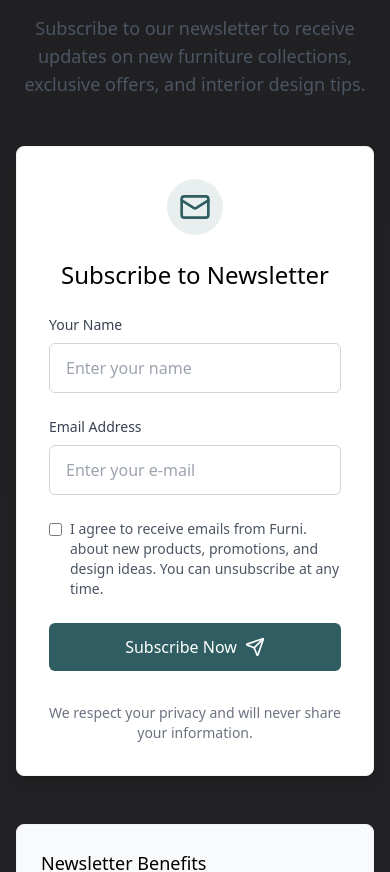
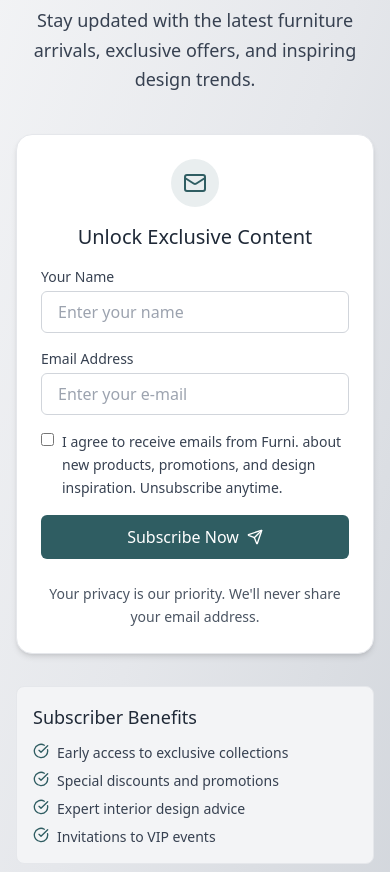
Before and after one commit to rachit069/furnitureEcommerce, a React (Create React App) app in the folder client/: page / in a window 390 px wide. Shown: the part 6720-7592 px from the top of the page. Built offline with nearby package versions, Linux system fonts and the light colour scheme.

Commit message:
NewsLetter page

```diff
--- a/client/src/components/Newsletter.jsx
+++ b/client/src/components/Newsletter.jsx
@@ -19,34 +19,34 @@ const Newsletter = () => {
 
     if (!name.trim()) {
       toast({
-        title: "Error",
-        description: "Please enter your name",
-        variant: "destructive"
+        title: 'Error',
+        description: 'Please enter your name',
+        variant: 'destructive',
       });
       return;
     }
 
     if (!email.trim()) {
       toast({
-        title: "Error",
-        description: "Please enter your email address",
-        variant: "destructive"
+        title: 'Error',
+        description: 'Please enter your email address',
+        variant: 'destructive',
       });
       return;
     }
 
     if (!isValidEmail(email)) {
       toast({
-        title: "Error",
-        description: "Please enter a valid email address",
-        variant: "destructive"
+        title: 'Error',
+        description: 'Please enter a valid email address',
+        variant: 'destructive',
       });
       return;
     }
 
     toast({
-      title: "Success!",
-      description: "Thank you for subscribing to our newsletter!",
+      title: 'Success!',
+      description: 'Thank you for subscribing to our newsletter!',
     });
 
     setSubscribed(true);
@@ -59,118 +59,117 @@ const Newsletter = () => {
   };
 
   return (
-    <div className="min-h-screen flex flex-col">
+    <div className="min-h-screen flex flex-col bg-gradient-to-br from-gray-100 via-gray-200 to-gray-300">
       <main className="flex-1">
         <div className="max-w-7xl mx-auto px-4 sm:px-6 lg:px-8 py-16">
           <div className="max-w-3xl mx-auto">
-            <div className="text-center mb-12">
-              <h1 className="text-4xl font-serif font-semibold text-gray-900 mb-4">
+            <div className="text-center mb-10 md:mb-12">
+              <h1 className="text-3xl md:text-4xl font-serif font-semibold text-gray-800 mb-3 md:mb-4">
                 Furni. Newsletter
               </h1>
-              <p className="text-lg text-gray-600">
-                Subscribe to our newsletter to receive updates on new furniture collections,
-                exclusive offers, and interior design tips.
+              <p className="text-lg text-gray-700 leading-relaxed">
+                Stay updated with the latest furniture arrivals, exclusive offers, and inspiring design trends.
               </p>
             </div>
 
-            <div className="bg-white shadow-lg rounded-lg p-8 border border-gray-100">
-              <div className="flex items-center justify-center mb-6">
+            <div className="bg-white shadow-md rounded-2xl p-6 md:p-8 border border-gray-200">
+              <div className="flex items-center justify-center mb-4 md:mb-6">
                 <div className="bg-[#2F5D62]/10 p-3 rounded-full">
-                  <Mail className="w-8 h-8 text-[#2F5D62]" />
+                  <Mail className="w-6 h-6 md:w-8 md:h-8 text-[#2F5D62]" />
                 </div>
               </div>
 
-              <h2 className="text-2xl font-medium text-center mb-6">
-                Subscribe to Newsletter
+              <h2 className="text-xl md:text-2xl font-medium text-center mb-4 md:mb-6 text-gray-800">
+                Unlock Exclusive Content
               </h2>
 
               {subscribed ? (
-                <div className="text-center py-8">
-                  <div className="flex justify-center mb-4">
-                    <CheckCircle className="w-16 h-16 text-green-500" />
+                <div className="text-center py-6 md:py-8">
+                  <div className="flex justify-center mb-3 md:mb-4">
+                    <CheckCircle className="w-12 h-12 md:w-16 md:h-16 text-green-500" />
                   </div>
-                  <h3 className="text-xl font-medium mb-2">Thank you for subscribing!</h3>
-                  <p className="text-gray-600">
-                    You've been successfully added to our newsletter.
+                  <h3 className="text-lg md:text-xl font-medium mb-1 md:mb-2 text-green-600">Success!</h3>
+                  <p className="text-gray-700 leading-relaxed text-sm md:text-base">
+                    You're all set! Keep an eye on your inbox for exciting news and updates.
                   </p>
                 </div>
               ) : (
                 <form onSubmit={handleSubmit}>
-                  <div className="mb-6">
-                    <label htmlFor="name" className="block text-sm font-medium text-gray-700 mb-2">
+                  <div className="mb-4 md:mb-6">
+                    <label htmlFor="name" className="block text-sm font-medium text-gray-700 mb-1">
                       Your Name
                     </label>
                     <input
                       id="name"
                       type="text"
                       placeholder="Enter your name"
-                      className="w-full px-4 py-3 border border-gray-300 rounded-md focus:outline-none focus:ring-2 focus:ring-[#2F5D62]/50 focus:border-[#2F5D62]"
+                      className="w-full px-4 py-2 md:py-3 border border-gray-300 rounded-md focus:outline-none focus:ring-2 focus:ring-[#2F5D62]/50 focus:border-[#2F5D62]"
                       value={name}
                       onChange={(e) => setName(e.target.value)}
                     />
                   </div>
 
-                  <div className="mb-6">
-                    <label htmlFor="email" className="block text-sm font-medium text-gray-700 mb-2">
+                  <div className="mb-4 md:mb-6">
+                    <label htmlFor="email" className="block text-sm font-medium text-gray-700 mb-1">
                       Email Address
                     </label>
                     <input
                       id="email"
                       type="email"
                       placeholder="Enter your e-mail"
-                      className="w-full px-4 py-3 border border-gray-300 rounded-md focus:outline-none focus:ring-2 focus:ring-[#2F5D62]/50 focus:border-[#2F5D62]"
+                      className="w-full px-4 py-2 md:py-3 border border-gray-300 rounded-md focus:outline-none focus:ring-2 focus:ring-[#2F5D62]/50 focus:border-[#2F5D62]"
                       value={email}
                       onChange={(e) => setEmail(e.target.value)}
                     />
                   </div>
 
-                  <div className="mb-6">
+                  <div className="mb-4 md:mb-6">
                     <label className="flex items-start">
                       <input
                         type="checkbox"
-                        className="rounded border-gray-300 text-[#2F5D62] mt-1 mr-2"
+                        className="rounded border-gray-400 text-[#2F5D62] mt-0.5 mr-2"
                         required
                       />
-                      <span className="text-sm text-gray-600">
-                        I agree to receive emails from Furni. about new products, promotions, and design ideas.
-                        You can unsubscribe at any time.
+                      <span className="text-sm text-gray-700 leading-relaxed">
+                        I agree to receive emails from Furni. about new products, promotions, and design inspiration.
+                        Unsubscribe anytime.
                       </span>
                     </label>
                   </div>
 
                   <button
                     type="submit"
-                    className="w-full bg-[#2F5D62] text-white py-3 px-4 rounded-md hover:bg-[#2F5D62]/90 transition duration-200 flex items-center justify-center gap-2"
+                    className="w-full bg-[#2F5D62] text-white py-2.5 md:py-3 px-4 rounded-md hover:bg-[#2F5D62]/90 transition duration-200 flex items-center justify-center gap-2"
                   >
                     <span>Subscribe Now</span>
-                    <Send className="w-5 h-5" />
+                    <Send className="w-4 h-4 md:w-5 md:h-5" />
                   </button>
                 </form>
               )}
 
-              <div className="mt-8 text-sm text-gray-500 text-center">
-                <p>We respect your privacy and will never share your information.</p>
+              <div className="mt-6 md:mt-8 text-sm text-gray-600 text-center leading-relaxed">
+                <p>Your privacy is our priority. We'll never share your email address.</p>
               </div>
             </div>
 
-            <div className="mt-12 bg-gray-50 p-6 rounded-lg border border-gray-100">
-              <h3 className="text-lg font-medium mb-4">Newsletter Benefits</h3>
+            <div className="mt-8 md:mt-10 bg-gray-100 p-4 md:p-6 rounded-lg border border-gray-200">
+              <h3 className="text-lg font-medium mb-3 md:mb-4 text-gray-800">Subscriber Benefits</h3>
               <ul className="space-y-2">
                 <li className="flex gap-2">
-                  <CheckCircle className="w-5 h-5 text-[#2F5D62] flex-shrink-0" />
-                  <span>Early access to new furniture collections</span>
+                  <CheckCircle className="w-4 h-4 md:w-5 md:h-5 text-[#2F5D62] flex-shrink-0" />
+                  <span className="text-sm md:text-base text-gray-700">Early access to exclusive collections</span>
                 </li>
                 <li className="flex gap-2">
-                  <CheckCircle className="w-5 h-5 text-[#2F5D62] flex-shrink-0" />
-                  <span>Exclusive discounts and promotional offers</span>
+                  <CheckCircle className="w-4 h-4 md:w-5 md:h-5 text-[#2F5D62] flex-shrink-0" />
+                  <span className="text-sm md:text-base text-gray-700">Special discounts and promotions</span>
                 </li>
                 <li className="flex gap-2">
-                  <CheckCircle className="w-5 h-5 text-[#2F5D62] flex-shrink-0" />
-                  <span>Interior design tips and inspiration</span>
+                  <CheckCircle className="w-4 h-4 md:w-5 md:h-5 text-[#2F5D62] flex-shrink-0" />
+                  <span className="text-sm md:text-base text-gray-700">Expert interior design advice</span>
                 </li>
                 <li className="flex gap-2">
-                  <CheckCircle className="w-5 h-5 text-[#2F5D62] flex-shrink-0" />
-                  <span>Invitations to special events and product launches</span>
+                  <CheckCircle className="w-4 h-4 md:w-5 md:h-5 text-[#2F5D62] flex-shrink-0" />
+                  <span className="text-sm md:text-base text-gray-700">Invitations to VIP events</span>
                 </li>
               </ul>
             </div>
```
Also changed, not shown: client/src/App.js (+0 -19 lines).
